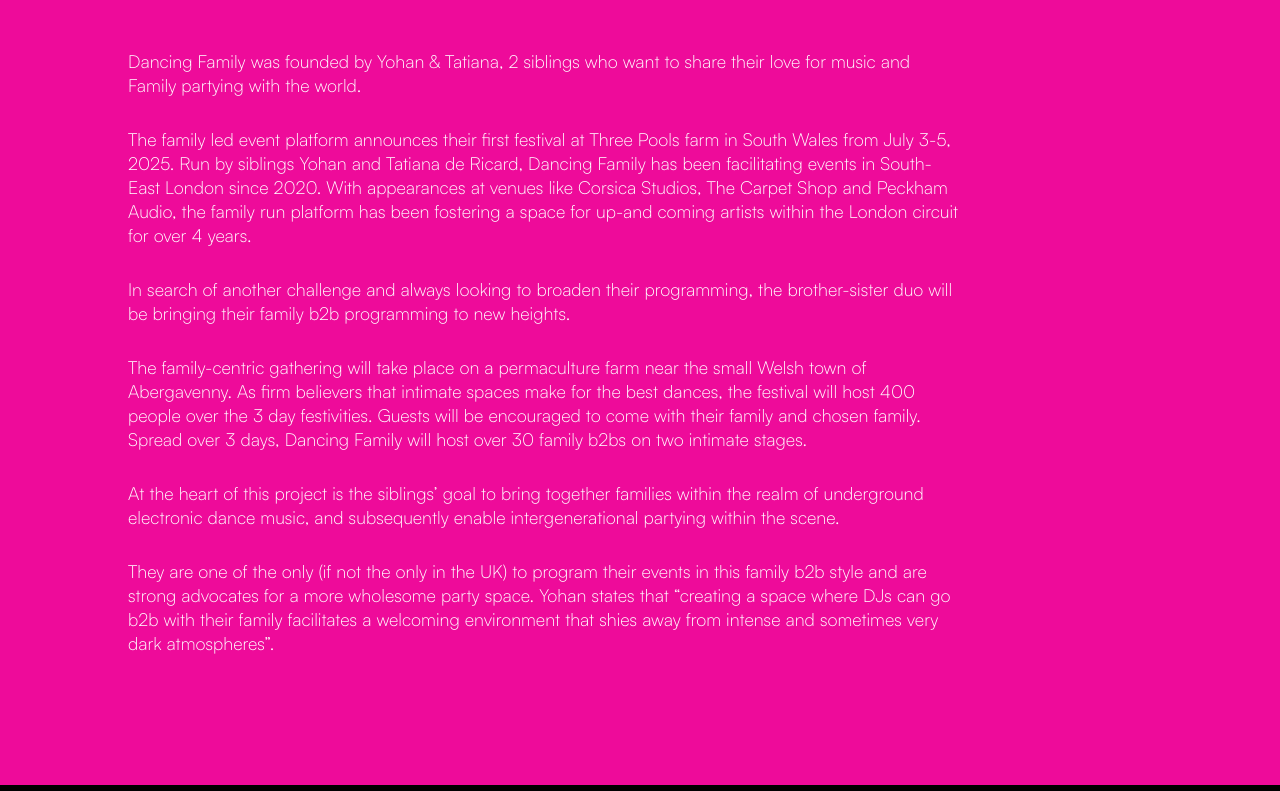
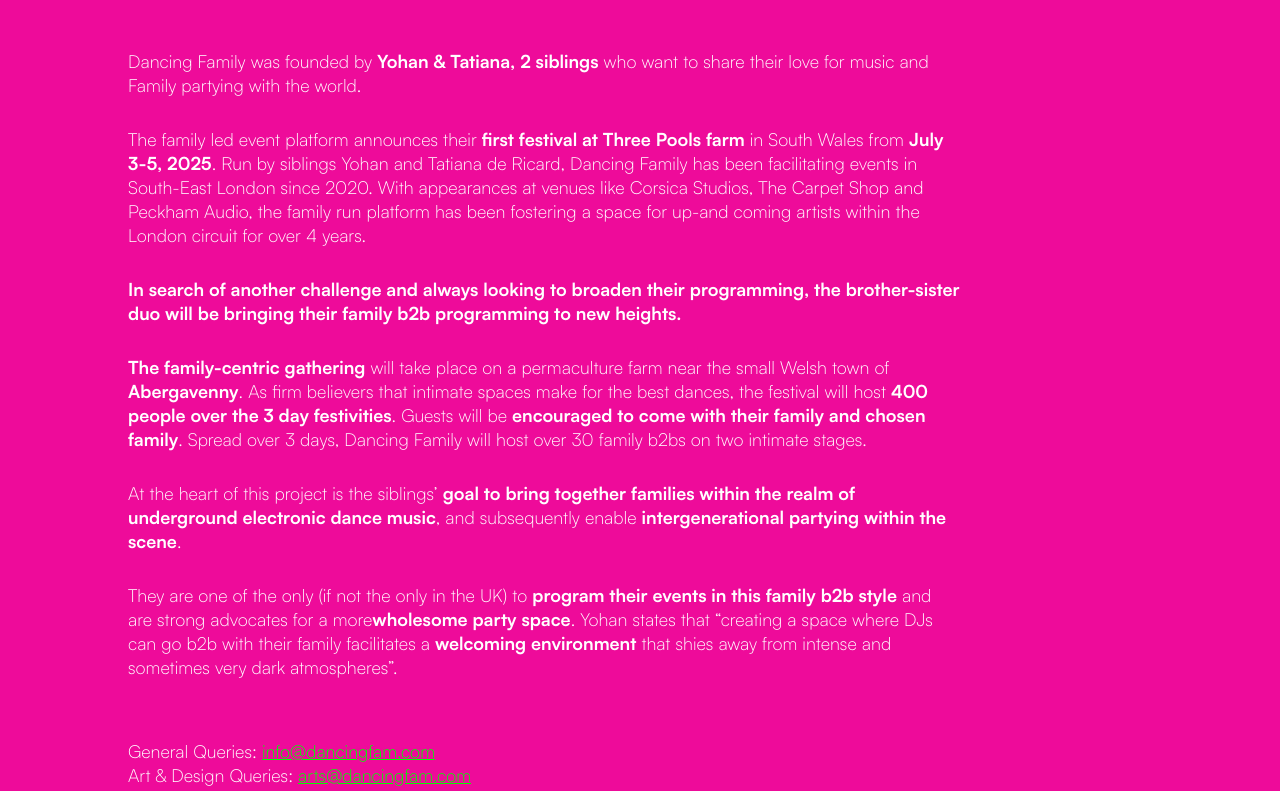
Before and after one commit to juliantran003/dancingfamilyfestival, a Next.js app: page /about in a window 1280 px wide. Shown: the part 647-1438 px from the top of the page. Built offline with nearby package versions, Linux system fonts and the light colour scheme.

Commit message:
desktop almost all links added except 'buy tickets' & 'Volunteer'

```diff
--- a/app/about/page.js
+++ b/app/about/page.js
@@ -9,43 +9,68 @@
           <Image fill src="/img/pics/yohanandtatiana.jpg" />
         </div>
         <p>
-          Dancing Family was founded by Yohan & Tatiana, 2 siblings who want to
-          share their love for music and Family partying with the world.
+          Dancing Family was founded by <span>Yohan & Tatiana, 2 siblings</span>{" "}
+          who want to share their love for music and Family partying with the
+          world.
         </p>
 
         <p>
-          The family led event platform announces their first festival at Three
-          Pools farm in South Wales from July 3-5, 2025. Run by siblings Yohan
-          and Tatiana de Ricard, Dancing Family has been facilitating events in
-          South-East London since 2020. With appearances at venues like Corsica
-          Studios, The Carpet Shop and Peckham Audio, the family run platform
-          has been fostering a space for up-and coming artists within the London
-          circuit for over 4 years.
+          The family led event platform announces their{" "}
+          <span>first festival at Three Pools farm</span> in South Wales from{" "}
+          <span>July 3-5, 2025</span>. Run by siblings Yohan and Tatiana de
+          Ricard, Dancing Family has been facilitating events in South-East
+          London since 2020. With appearances at venues like Corsica Studios,
+          The Carpet Shop and Peckham Audio, the family run platform has been
+          fostering a space for up-and coming artists within the London circuit
+          for over 4 years.
         </p>
         <p>
-          In search of another challenge and always looking to broaden their
-          programming, the brother-sister duo will be bringing their family b2b
-          programming to new heights.
+          <span>
+            {" "}
+            In search of another challenge and always looking to broaden their
+            programming, the brother-sister duo will be bringing their family
+            b2b programming to new heights.
+          </span>
         </p>
         <p>
-          The family-centric gathering will take place on a permaculture farm
-          near the small Welsh town of Abergavenny. As firm believers that
-          intimate spaces make for the best dances, the festival will host 400
-          people over the 3 day festivities. Guests will be encouraged to come
-          with their family and chosen family. Spread over 3 days, Dancing
-          Family will host over 30 family b2bs on two intimate stages.
+          <span> The family-centric gathering</span> will take place on a
+          permaculture farm near the small Welsh town of{" "}
+          <span>Abergavenny</span>. As firm believers that intimate spaces make
+          for the best dances, the festival will host{" "}
+          <span>400 people over the 3 day festivities</span>. Guests will be{" "}
+          <span>encouraged to come with their family and chosen family</span>.
+          Spread over 3 days, Dancing Family will host over 30 family b2bs on
+          two intimate stages.
         </p>
         <p>
-          At the heart of this project is the siblings’ goal to bring together
-          families within the realm of underground electronic dance music, and
-          subsequently enable intergenerational partying within the scene.
+          At the heart of this project is the siblings’{" "}
+          <span>
+            goal to bring together families within the realm of underground
+            electronic dance music
+          </span>
+          , and subsequently enable{" "}
+          <span>intergenerational partying within the scene</span>.
         </p>
         <p>
-          They are one of the only (if not the only in the UK) to program their
-          events in this family b2b style and are strong advocates for a more
-          wholesome party space. Yohan states that “creating a space where DJs
-          can go b2b with their family facilitates a welcoming environment that
-          shies away from intense and sometimes very dark atmospheres”.
+          They are one of the only (if not the only in the UK) to{" "}
+          <span>program their events in this family b2b style</span> and are
+          strong advocates for a more
+          <span>wholesome party space</span>. Yohan states that “creating a
+          space where DJs can go b2b with their family facilitates a{" "}
+          <span>welcoming environment</span> that shies away from intense and
+          sometimes very dark atmospheres”.
+        </p>
+        <p></p>
+        <p>
+          General Queries:{" "}
+          <a href="mailto:info@dancingfam.com"> info@dancingfam.com </a>
+          <br></br>
+          Art & Design Queries:{" "}
+          <a href="mailto:arts@dancingfam.com"> arts@dancingfam.com </a>
+          <br></br>
+          Technical Queries:{" "}
+          <a href="mailto:fred@dancingfam.com"> fred@dancingfam.com </a>
+          <br></br>
         </p>
       </div>
     </main>
--- a/app/page.js
+++ b/app/page.js
@@ -6,8 +6,10 @@
 import onepink from "../public/img/posters/1-pink.png";
 import twopink from "../public/img/posters/2-pink.png";
 import threepink from "../public/img/posters/3-pink.png";
+import { useRouter } from "next/navigation";
 
 export default function Home() {
+  const router = useRouter();
   const [currentIndex, setCurrentIndex] = useState(0);
   const images = [onepink, twopink, threepink];
   const handleClick = () => {};
@@ -100,7 +102,9 @@
               return <li key={artist}>{artist}</li>;
             })}
           </ul>
-          <button className="button1">learn more</button>
+          <button className="button1" onClick={() => router.push("/lineup")}>
+            Dates
+          </button>
         </div>
       </section>
       <section className="home_quotes">
--- a/styles/globals.css
+++ b/styles/globals.css
@@ -72,6 +72,10 @@
   cursor: pointer;
   transition: 0.1s ease-in-out;
   animation: buttonPulse 1.2s ease-in-out 0s infinite;
+}
+.button1 a {
+  color: var(--color-black);
+  text-decoration: none;
 }
 .button1:hover {
   transform: translate(-3px, 7px);
@@ -521,6 +525,12 @@
   line-height: 40px;
 }
 
+.information > div > p > a {
+  color: var(--color-green);
+
+  font-family: "SatoshiLight";
+}
+
 /* ABOUT */
 
 .about {
@@ -545,6 +555,9 @@
   font-size: 18px;
   margin-right: 70px;
 }
+.about > div > p > span {
+  font-family: "SatoshiBold";
+}
 
 .about > div > div {
   position: relative;
@@ -563,6 +576,10 @@
 
   flex-direction: column;
   align-items: flex-start;
+}
+
+.about a {
+  color: var(--color-green);
 }
 
 /* INVOLVED */
@@ -669,7 +686,7 @@
   flex-wrap: wrap;
 }
 .lineup > div > h2 {
-  color: var(--color-green);
+  color: var(--color-black);
   font-size: 32px;
   font-family: "SatoshiMediumItalic";
   margin-bottom: 20px;
```
Also changed, not shown: app/information/page.js (+5 -2 lines), app/involved/page.js (+8 -1 lines).
